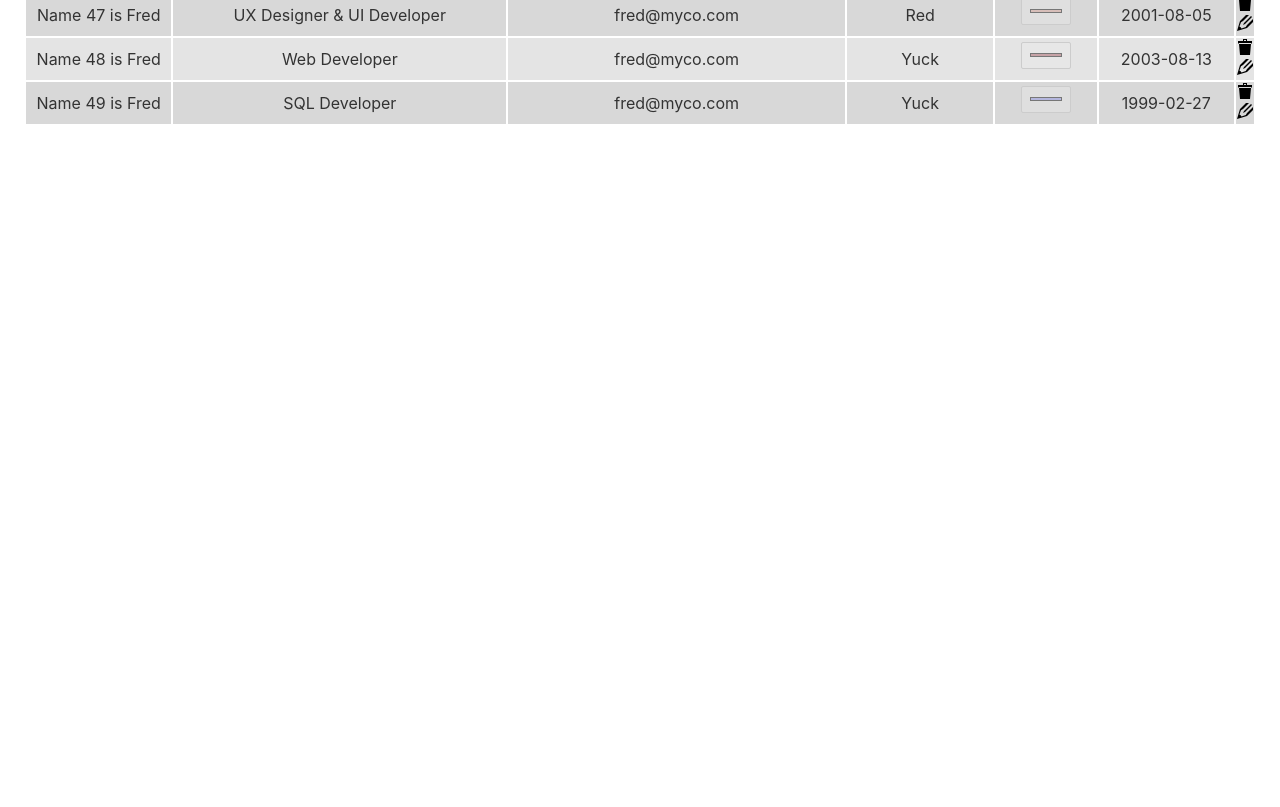
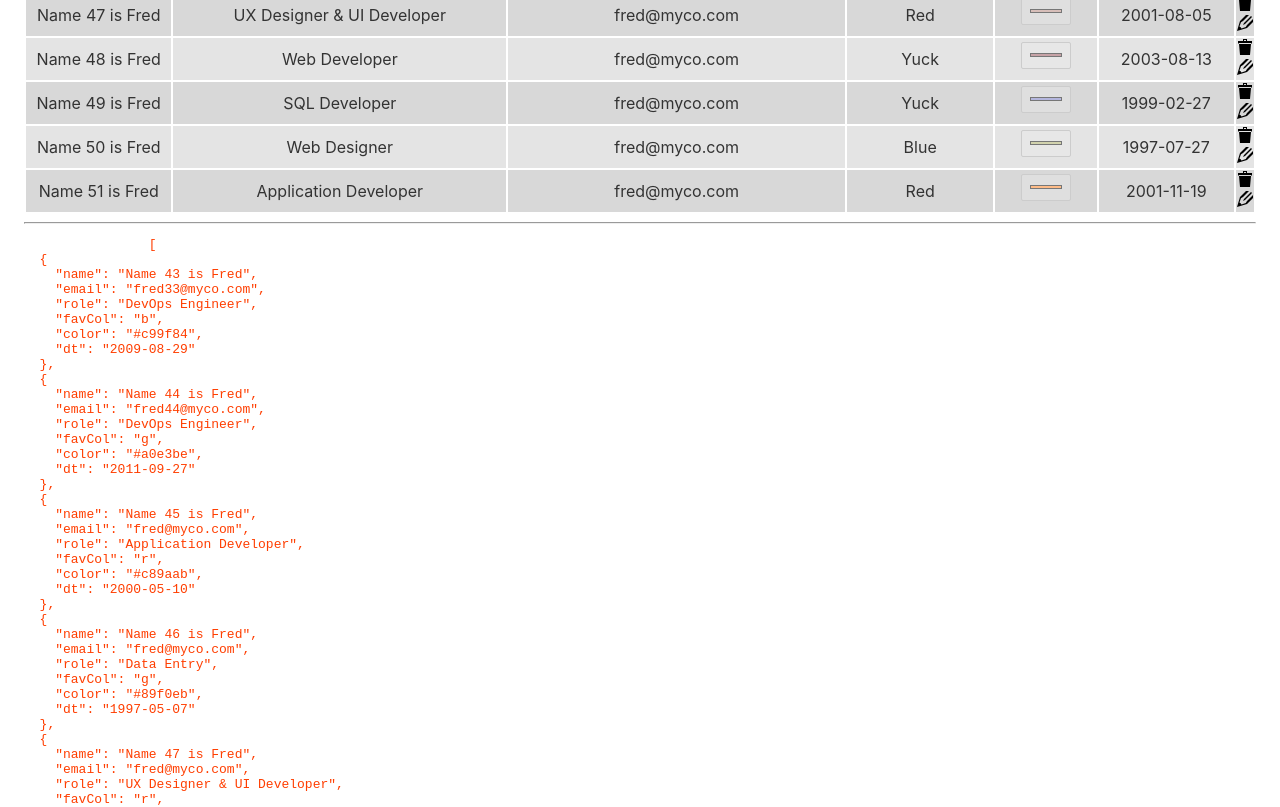
Before and after one commit to keithj2780/svelte-CRUD-Table, a Svelte app: page / in a window 1280 px wide. Shown: the part 260-1067 px from the top of the page. Before the commit the page ends 800 px from the top, so only its background shows below. Built offline with nearby package versions, Linux system fonts and the light colour scheme.

Commit message:
Better demo defaults

```diff
--- a/src/App.svelte
+++ b/src/App.svelte
@@ -6,7 +6,7 @@
 		options: ['CREATE', 'EDIT', 'DELETE','DBLCLICKEDIT'],
         row_settings : {
             firstRow: 0,            //  pagination is implemented by parent
-            lastRow:7,
+            lastRow:9999,
         },
 		columns_setting: [
 			{name: 'name', show: true, resizable:true, edit: true, width: 150, type:'text',description:'Name'},
@@ -39,20 +39,23 @@
 
 	function onStartEdit(e) {console.log('start edit',e.detail);}
     function onEndEdit(e) {console.log('end edit ',e.detail);}
-    function onAddRow() {console.log('addrow ',e.detail);}
+    function onAddRow(e) {console.log('addrow ',e.detail);}
     function requestdeleterow(e) {console.log('request delete row ',e.detail);}
 </script>
 
 <main>
     <Table
         config={table_config}
-        data={myData}
+        bind:data={myData}
         on:startedit={onStartEdit}
         on:endedit={onEndEdit}
         on:addrow={onAddRow}
         on:requestdeleterow={(e)=>requestdeleterow(e)}
         />
-
+	<hr>
+	<pre>
+		{JSON.stringify(myData,null,2)}
+	</pre>
 </main>
 
 <style>
@@ -63,11 +66,11 @@
 		margin: 0 auto;
 	}
 
-	h1 {
+	pre {
 		color: #ff3e00;
-		text-transform: uppercase;
-		font-size: 4em;
-		font-weight: 100;
+		font-size: 1em;
+		font-weight: 200;
+		text-align: left;
 	}
 
 	@media (min-width: 640px) {
--- a/src/Table.svelte
+++ b/src/Table.svelte
@@ -12,7 +12,11 @@
     onMount(()=>{
         console.log(data);
     });
-
+    function addRow(e) {
+        data=[...data,{}];
+        rowIdxInEditMode=data.length-1;
+        dispatch('addrow',rowIdxInEditMode);
+    }
     //  column resizer
     let resizeMouseDownX=-1
     let origWidth = 0;
@@ -55,7 +59,7 @@
             {/each}
             {#if config.options.includes('CREATE')}
                 <td class="td">
-                    <div class="btnHoverGreen" on:click={()=>{data.push({}); rowIdxInEditMode=data.length-1;dispatch('reqaddrow')}}>
+                    <div class="btnHoverGreen" on:click={(e)=>addRow(e)}>
                         {@html iconcreate}
                     </div>
                 </td>
```
